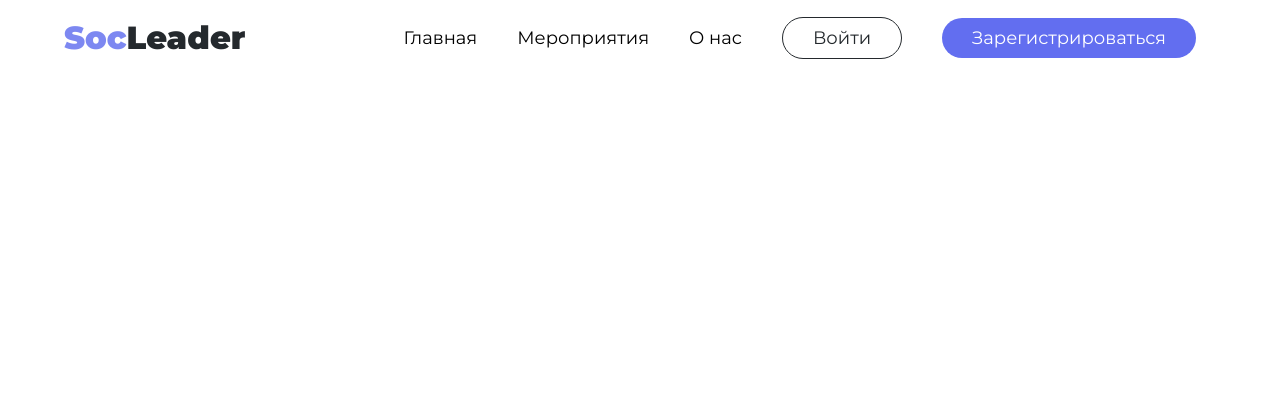
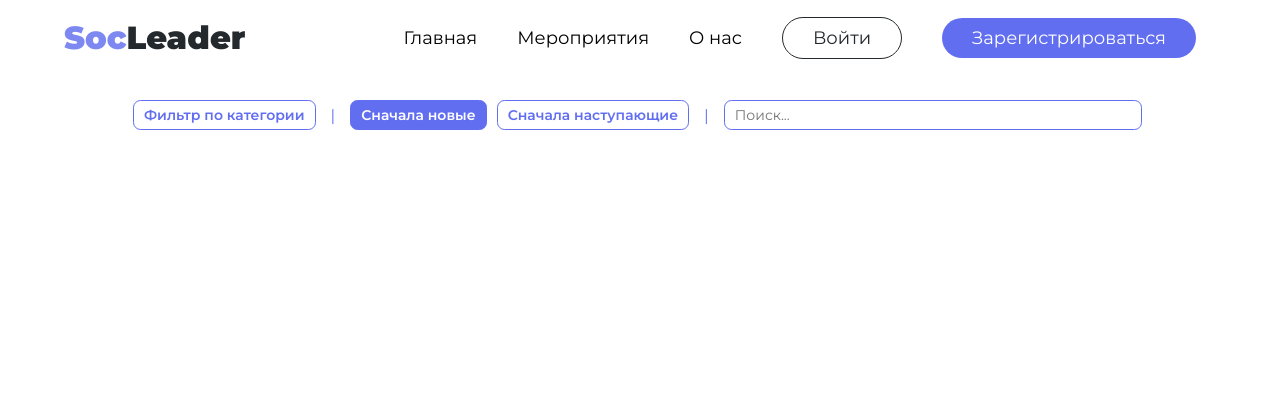
Before and after one commit to Dikiliev/events, a Django app: page /events/ in a window 1280 px wide. Shown: the top 420 px of the page. Run offline with Django 4.2, Linux system fonts and the light colour scheme; data comes from the database, SQL or seed files in the repository; both versions use the stored data as it was after the commit.

Commit message:
add event page

```diff
--- a/grozevents/main/admin.py
+++ b/grozevents/main/admin.py
@@ -1,4 +1,6 @@
 from django.contrib import admin
-from .models import User
+from .models import User, Event, EventCategory
 
 admin.site.register(User)
+admin.site.register(Event)
+admin.site.register(EventCategory)
--- a/grozevents/main/models.py
+++ b/grozevents/main/models.py
@@ -39,3 +39,6 @@ class Event(Model):
 
 class EventCategory(Model):
     title = CharField(max_length=255)
+
+    def __str__(self):
+        return self.title
--- a/grozevents/main/static/css/base_style.css
+++ b/grozevents/main/static/css/base_style.css
@@ -203,11 +203,55 @@ form{
     color: var(--color-1);
 }
 
+.input-group span{
+    margin-top: 5px;
+    color: var(--color-3);
+}
+
 form a{
     margin-top: 20px;
     display: block;
     width: 100%;
     text-align: center;
+}
+
+.button-lite{
+    position: relative;
+    padding: 5px 10px;
+    outline:none;
+
+    background: transparent;
+    color: var(--color-3);
+
+    font-size: 14px;
+    font-weight: 600;
+    white-space: nowrap;
+
+    border-radius: calc(var(--base-border-radius) / 2);
+    border: 1px solid var(--color-3);
+}
+.button-lite.active{
+    background: var(--color-3);
+    color: var(--background-color-1);
+}
+
+.cut{
+    color: var(--color-3);
+    margin: 0 10px;
+}
+
+.search input{
+    position: relative;
+    padding: 5px 10px;
+    outline:none;
+
+    font-size: 14px;
+    background: transparent;
+
+    color: var(--color-3);
+
+    border-radius: calc(var(--base-border-radius) / 2);
+    border: 1px solid var(--color-3);
 }
 
 .gradient-button{
@@ -224,6 +268,7 @@ form a{
     border-radius: calc(var(--base-border-radius) / 2);
     border: none;
 }
+
 .gradient-button a{
     margin: 0;
     color: var(--background-color-1);
--- /dev/null
+++ b/grozevents/main/static/css/events.css
@@ -0,0 +1,76 @@
+section{
+    width: 100%;
+}
+
+.search-section{
+    flex-wrap: nowrap;
+}
+
+.search-section-items{
+    margin: 5px;
+}
+
+
+.category-menu {
+    position: absolute;
+    background-color: #fff;
+    border: 1px solid var(--color-3);
+    border-radius: calc(var(--base-border-radius) / 2);
+
+    margin: 10px 0;
+
+    padding: 10px;
+    z-index: 1;
+    max-height: 150px;
+    overflow-y: auto;
+}
+.category-menu-ul{
+    display: flex;
+    flex-direction: column;
+    align-items: flex-start;
+}
+
+.category-menu.hidden{
+     display: none;
+ }
+
+.category-menu-item{
+    text-decoration: none;
+    background: transparent;
+    outline: none;
+    border: none;
+
+    font-size: 18px;
+}
+.category-menu-item:hover{
+    color: var(--color-3);
+}
+
+
+
+.category-menu::-webkit-scrollbar {
+    width: 5px;
+}
+
+.category-menu::-webkit-scrollbar-thumb {
+    background:var(--color-3);
+    border-radius: 5px;
+}
+
+.category-menu::-webkit-scrollbar-thumb:hover {
+    background: #555;
+}
+
+.category-menu::-webkit-scrollbar-track {
+    background: #ddd;
+}
+
+.search{
+    width: 100%;
+    display: flex;
+}
+
+.search input{
+    width: 100%;
+    margin-right: 5px;
+}
--- /dev/null
+++ b/grozevents/main/static/js/events.js
@@ -0,0 +1,13 @@
+
+document.getElementById("filter-button").addEventListener("click", function() {
+    const categoryMenu = document.getElementById("category-menu");
+
+    categoryMenu.classList.toggle('hidden')
+});
+
+
+document.getElementById("search-input").addEventListener('change', function (){
+
+    const search_element = document.getElementById("search-input");
+    console.log(search_element.value)
+});
--- a/grozevents/main/templates/events.html
+++ b/grozevents/main/templates/events.html
@@ -3,14 +3,46 @@
 {% load static %}
 
 {% block head  %}
-<link type="text/css" rel="stylesheet" href="{% static 'css/home.css' %}">
+<link type="text/css" rel="stylesheet" href="{% static 'css/events.css' %}">
 {% endblock %}
 
 
 {% block content  %}
 
 <main>
+    <section class="search-section horizontal-container">
 
+        <div class="search-section-items">
+            <button id="filter-button" class="button-lite">Фильтр по категории</button>
+            <div id="category-menu" class="category-menu hidden">
+                <div id="category-menu-ul" class="category-menu-ul">
+
+                    {% for event in events %}
+
+                    <button class="category-menu-item">{{ event }}</button>
+
+                    {% endfor %}
+
+                </div>
+            </div>
+        </div>
+
+        <span class="cut">|</span>
+        <button class="search-section-items button-lite active">Сначала новые</button>
+        <button class="search-section-items button-lite">Сначала наступающие</button>
+        <span class="cut">|</span>
+
+        <div class="search search-section-items">
+            <input type="text" id="search-input" placeholder="Поиск...">
+        </div>
+
+    </section>
+
+    <section class="events-section">
+
+    </section>
 </main>
 
+<script type="text/javascript" src="{% static 'js/events.js' %}"></script>
+
 {% endblock %}
--- a/grozevents/main/urls.py
+++ b/grozevents/main/urls.py
@@ -4,6 +4,7 @@ from . import views
 urlpatterns = [
     path('', views.home, name='home'),
     path('events/', views.events, name='events'),
+    path('create_event/', views.create_event, name='create_event'),
 
     path('register/', views.register, name='register'),
     path('login/', views.user_login, name='login'),
--- a/grozevents/main/views.py
+++ b/grozevents/main/views.py
@@ -2,7 +2,7 @@ from django.contrib.auth import login, logout, authenticate
 from django.http import HttpRequest, JsonResponse
 from django.shortcuts import render, redirect
 
-from .models import User
+from .models import User, Event, EventCategory
 
 import json
 
@@ -16,7 +16,15 @@ def home(request: HttpRequest):
 
 def events(request: HttpRequest):
     data = create_base_data('Мероприятия')
+    data['events'] = EventCategory.objects.all()
+
     return render(request, 'events.html', data)
+
+
+def create_event(request: HttpRequest):
+    data = create_base_data('Новое мероприятие')
+
+    return render(request, 'create_event.html', data)
 
 
 def register(request: HttpRequest):
```
Also changed, not shown: grozevents/main/static/css/create_event.css (added, +66 -0 lines), grozevents/main/static/js/create_event.js (added, +26 -0 lines), grozevents/main/templates/create_event.html (added, +75 -0 lines), grozevents/db.sqlite3, grozevents/main/static/css/create_test.css (line endings or trailing spaces).
